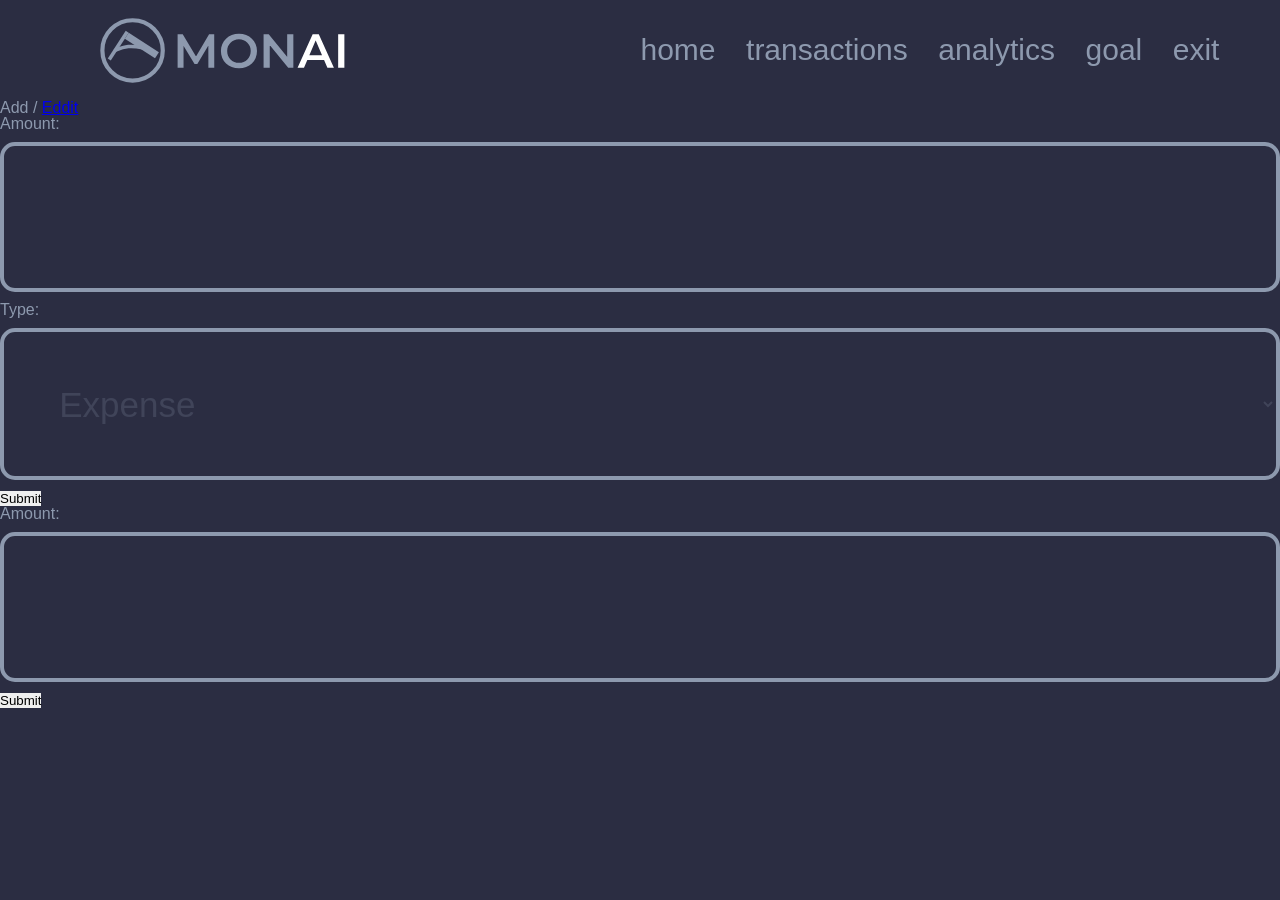
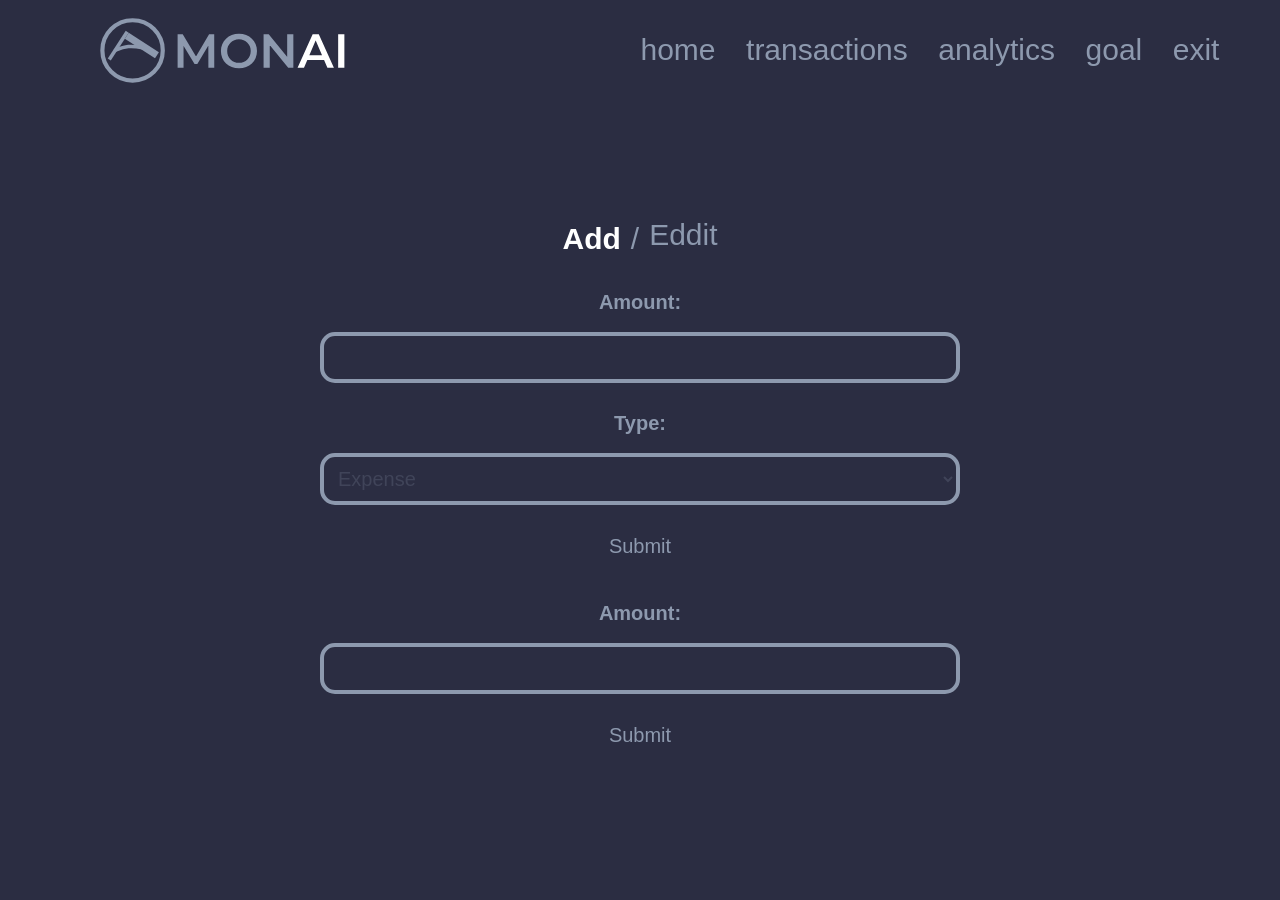
Before and after one commit to vivatttt/Bot-Accountant, a Flask app: page /goal in a window 1280 px wide. Before the commit the page ends 708 px from the top, so only its background shows below. Run offline with Flask 3, Linux system fonts and the light colour scheme; the visitor is signed in with stand-in values (Sample User, id 1).

Commit message:
1st commit

```diff
--- a/app/static/styles/main.css
+++ b/app/static/styles/main.css
@@ -406,3 +406,184 @@
     th {
     background-color: transparent;
     }
+
+/*----------------------------------------------------------------
+    goal
+-----------------------------------------------------------------*/
+
+.footer {
+    background-color: #2B2D42;
+    color: #8D99AE;
+    font-family: "Montserrat", sans-serif;
+    padding: 20px;
+    margin-top: 20px;
+  }
+
+    .top_buttns {
+        display: flex;
+        justify-content: center;
+        align-items: center;
+        margin-bottom: 20px;
+      }
+
+      .curent_page {
+        font-size: 30px;
+        font-weight: 700;
+        color: #ffffff;
+      }
+
+      .slash {
+        font-size: 30px;
+        color: #8D99AE;
+        margin: 0 10px;
+      }
+
+      .btn {
+        font-size: 30px;
+        color: #8D99AE;
+        text-decoration: none;
+        cursor: pointer;
+      }
+
+      @media(hover: hover) {
+        .btn:hover {
+          color: #ffffff;
+        }
+      }
+
+      @media(hover: none) {
+        .btn:active {
+          color: #ffffff;
+        }
+      }
+
+      .flash {
+        font-size: 20px;
+        color: #BF00DF;
+        margin-bottom: 20px;
+      }
+
+      .form {
+        display: flex;
+        flex-direction: column;
+        align-items: center;
+        margin-bottom: 20px;
+        width: 50%;
+      }
+
+      .form-group {
+        display: flex;
+        flex-direction: column;
+        margin-bottom: 20px;
+        width: 100%;
+      }
+
+      .label {
+        font-size: 20px;
+        font-weight: 700;
+        color: #8D99AE;
+        margin-bottom: 10px;
+      }
+
+      .input {
+        width: 100%;
+        border-radius: 15px;
+        border: 4px solid #8D99AE;
+        padding: 10px;
+        box-sizing: border-box;
+        font-size: 20px;
+        background: transparent;
+        box-shadow: inset 0 0 -10px 0 rgba(0, 0, 0, 0.2), 0 5px 5px 0 rgba(0, 0, 0, 0.24);
+        color: #404459;
+      }
+
+      @media(hover: hover) {
+        .input:hover {
+          border: 4px solid white;
+        }
+      }
+
+      @media(hover: none) {
+        .input:active {
+          border: 4px solid white;
+        }
+      }
+
+      .input::placeholder {
+        color: #404459;
+        font-size: 20px;
+        font-weight: 100;
+      }
+
+      .form button[type="submit"] {
+        width: 50%;
+        height: auto;
+        border: none;
+        margin: 0;
+        color: #8D99AE;
+        font-size: 20px;
+        cursor: pointer;
+        background-color: transparent;
+      }
+
+      @media(hover: hover) {
+        .form button[type="submit"]:hover {
+          color: #ffffff;
+        }
+      }
+
+      @media(hover: none) {
+        .form button[type="submit"]:active {
+          color: #ffffff;
+        }
+      }
+
+/*----------------------------------------------------------------
+   analitics
+-----------------------------------------------------------------*/
+
+.wrapper {
+    display: flex;
+    flex-direction: column;
+    align-items: center;
+    justify-content: center;
+    width: 100%;
+    background-color: #2B2D42;
+  }
+
+  .page-title {
+    font-family: "Montserrat", sans-serif;
+    font-size: 36px;
+    font-weight: 700;
+    color: #ffffff;
+    margin-bottom: 30px;
+  }
+
+  .pie-charts-row {
+    display: flex;
+    justify-content: center;
+    width: 100%;
+    margin-bottom: 30px;
+  }
+
+  .pie-chart-container {
+    width: 400px;
+    margin: 0 20px;
+  }
+
+  .line-chart-container {
+    width: 100%;
+    max-width: 1100px;
+    margin-bottom: 30px;
+  }
+
+  .bar-chart-container {
+    width: 100%;
+    max-width: 800px;
+    margin-bottom: 30px;
+  }
+
+  .predict-expenses-container {
+    width: 100%;
+    max-width: 800px;
+  }
--- a/app/templates/goal_page.html
+++ b/app/templates/goal_page.html
@@ -2,14 +2,12 @@
 
 {% block title %}goal{% endblock title %}
 
-
-
 {% block content %}
-
+<div class="wrepper">
     <div class="top_buttns">
         <span class="curent_page">Add</span>
         <span class="slash"> / </span>
-        <a href="#"> Eddit</a>
+        <a href="#" class="btn">Eddit</a>
     </div>
 
     {% with messages = get_flashed_messages(with_categories=true) %}
@@ -22,39 +20,34 @@
         {% endif %}
     {% endwith %}
 
-    <form action="/goal" method="POST">
-
+    <form action="/goal" method="POST" class="form">
         <div class="form-group">
-            <label for="amount">Amount:</label>
-            <input type="number" id="amount" name="amount" value="{{ goal.get('amount', '') }}" required>
+            <label for="amount" class="label">Amount:</label>
+            <input type="number" id="amount" name="amount" value="{{ goal.get('amount', '') }}" required class="input">
         </div>
 
         <div class="form-group">
-            <label for="type">Type:</label>
-            <select id="type" name="type" required>
+            <label for="type" class="label">Type:</label>
+            <select id="type" name="type" required class="input">
                 <option value="expense">Expense</option>
                 <option value="income">Income</option>
             </select>
         </div>
 
-        <button type="submit">Submit</button>
-
+        <button type="submit" class="btn">Submit</button>
     </form>
 
-    <form action="/goal-new" method="POST">
-
+    <form action="/goal-new" method="POST" class="form">
         <div class="form-group">
-            <label for="amount">Amount:</label>
-            <input type="number" id="new_amount" name="new_amount" value="{{ goal.get('new_amount', '') }}" required>
+            <label for="new_amount" class="label">Amount:</label>
+            <input type="number" id="new_amount" name="new_amount" value="{{ goal.get('new_amount', '') }}" required class="input">
         </div>
 
-        <button type="submit">Submit</button>
-
+        <button type="submit" class="btn">Submit</button>
     </form>
 
     {% if error %}
-        {{ error }}
+        <div class="error">{{ error }}</div>
     {% endif %}
-
-
+</div>
 {% endblock content %}
```
Also changed, not shown: app/templates/analytics_page.html (+15 -26 lines).
